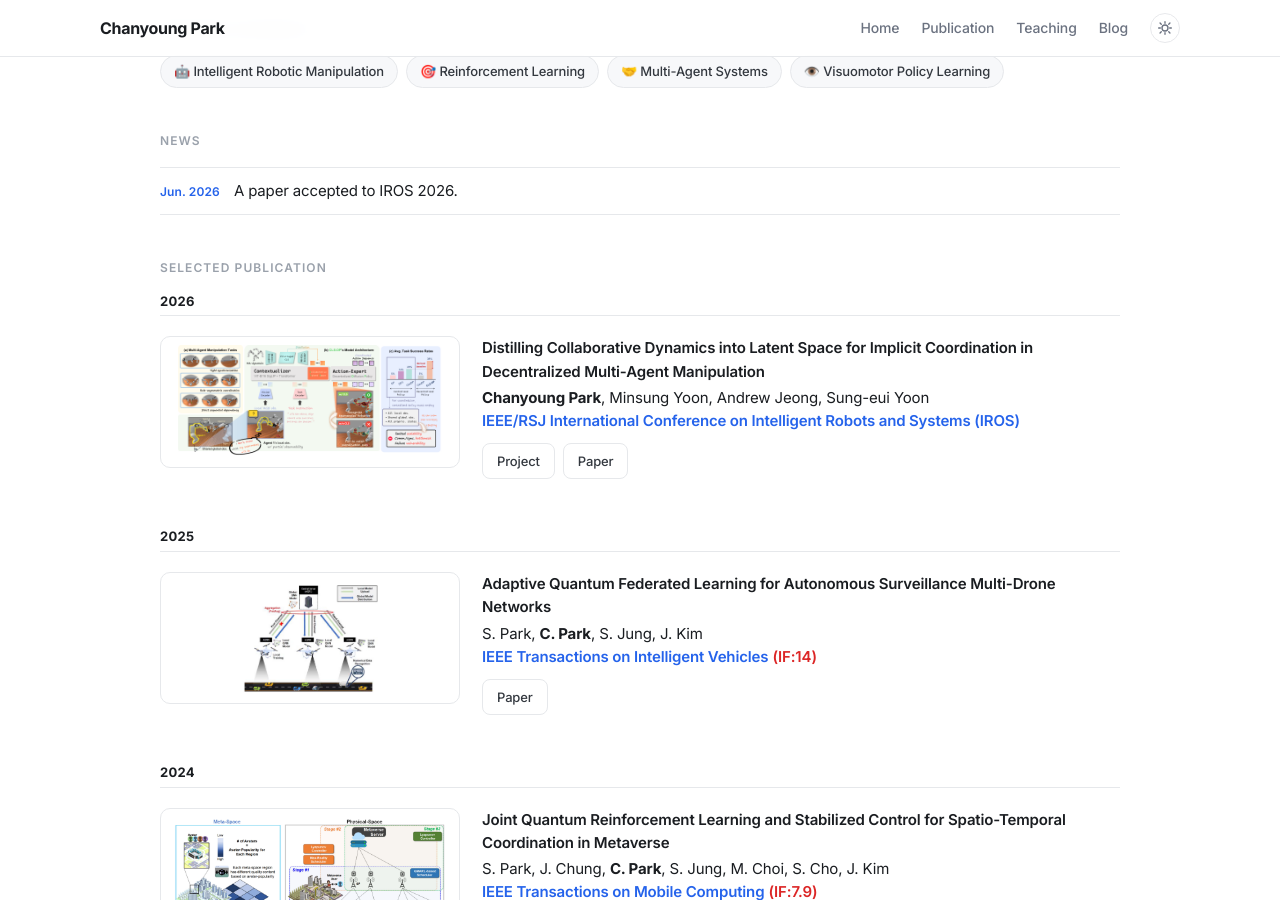
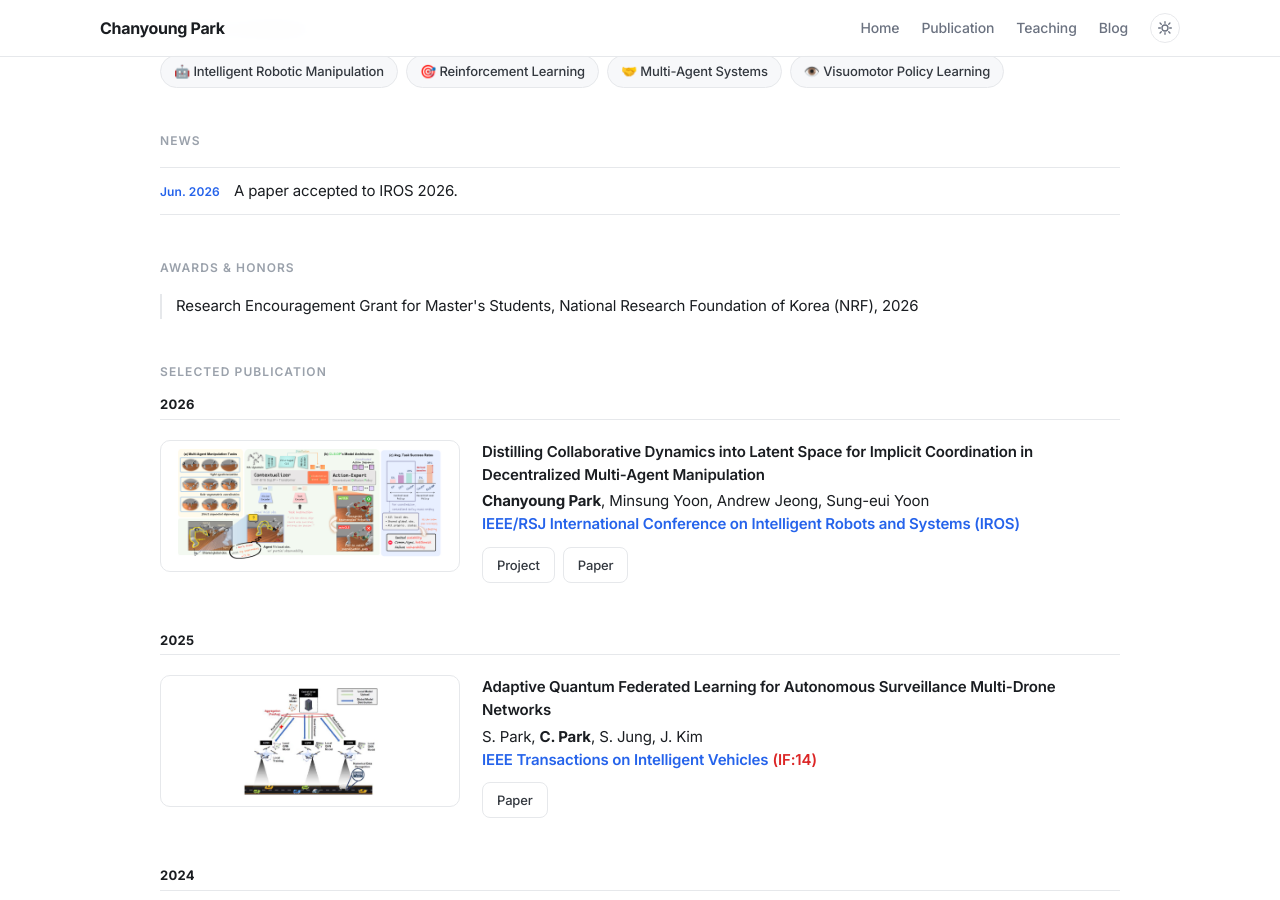
Before and after one commit to cosdeneb/cosdeneb.github.io, a Jekyll site: the page built from index.md, in a window 1280 px wide and 900 px high, scrolled down 393 px. Built offline with Jekyll 4.4.1, drawn with Linux system fonts in a browser that asks for light colours; some of the changed text lies outside the part shown.

Commit message:
Home: move Awards & Honors above Selected Publication
Co-Authored-By: Claude Sonnet 5 <noreply@anthropic.com>

```diff
--- a/index.md
+++ b/index.md
@@ -47,6 +47,13 @@ profile_picture:
   <h2 class="home-section-title">News</h2>
   <ul>
     <li><span class="news-date">Jun. 2026</span> A paper accepted to IROS 2026.</li>
+  </ul>
+</div>
+
+<div class="home-awards">
+  <h2 class="home-section-title">Awards &amp; Honors</h2>
+  <ul class="clean-list compact">
+    <li>Research Encouragement Grant for Master's Students, National Research Foundation of Korea (NRF), 2026</li>
   </ul>
 </div>
 
@@ -163,13 +170,6 @@ profile_picture:
   </div>
 </div>
 
-<div class="home-awards">
-  <h2 class="home-section-title">Awards &amp; Honors</h2>
-  <ul class="clean-list compact">
-    <li>Research Encouragement Grant for Master's Students, National Research Foundation of Korea (NRF), 2026</li>
-  </ul>
-</div>
-
 <div class="home-activities">
   <h2 class="home-section-title">Academic Activities</h2>
   <p class="timeline-meta">Reviewer</p>
```
